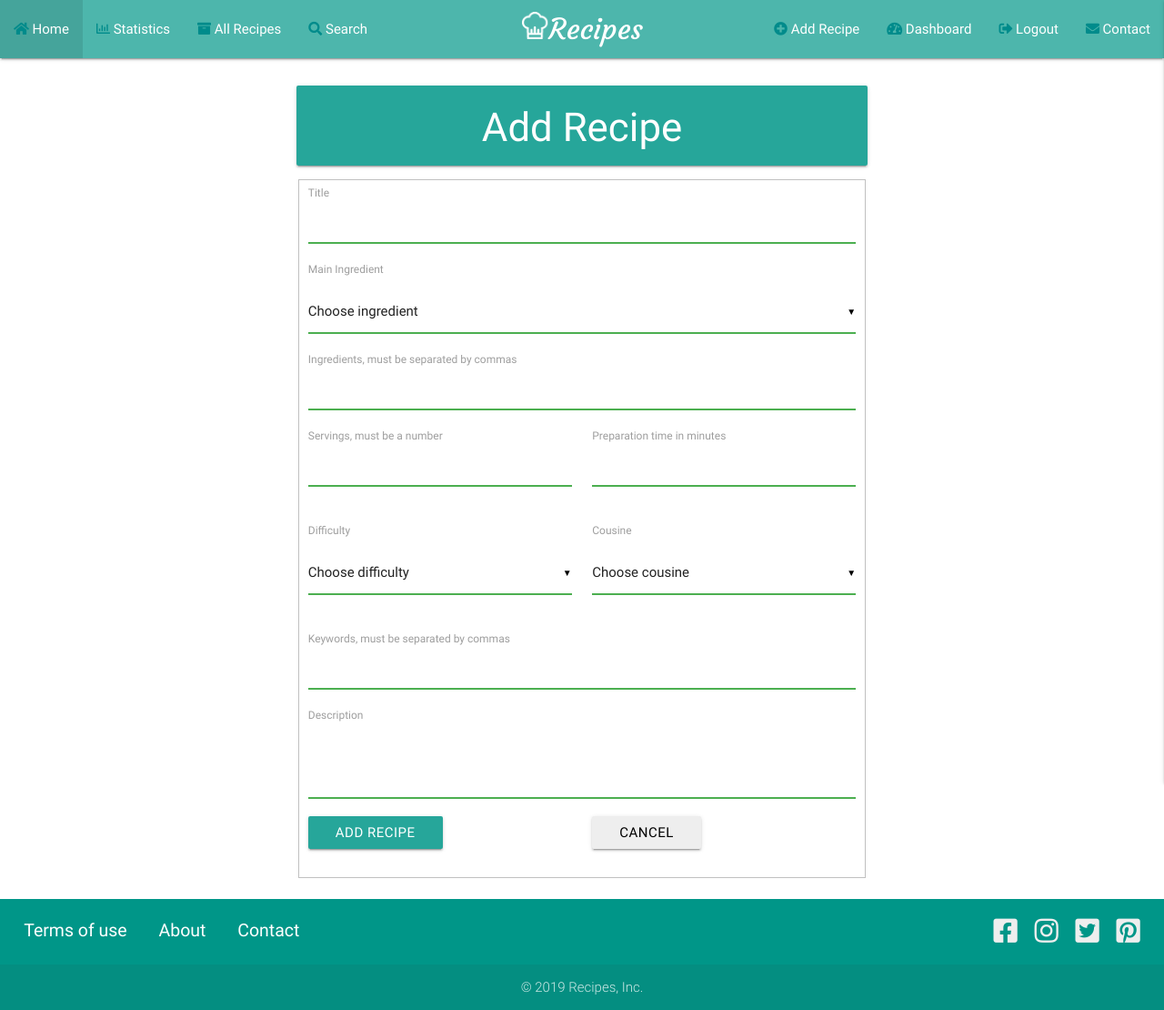
After one commit to mariusz79/Recipes-Third-Milestone-Project, a Flask app: page /add_recipe in a window 1280 px wide. The commit adds this page. Shown: the whole page at 91% size. Run offline with Flask 2, Linux system fonts and the light colour scheme; the visitor is signed in with stand-in values (Sample User, id 1); some libraries are stand-ins or nearby versions.

Commit message:
add ability to add recipe to database

```diff
--- a/app.py
+++ b/app.py
@@ -125,6 +125,69 @@ def count_document(category, subcategory):
 def statistics():
     return render_template('statistics.html', count_document=count_document, title='Statistics')
 
+
+class RecipeForm(Form):
+    title = StringField('Title', validators=[
+                        DataRequired(), Length(min=2, max=70)])
+    main_ingredient = SelectField('Main Ingredient', choices=[('', 'Choose ingredient'), ('eggs', 'eggs'), (
+        'cheese', 'cheese'), ('pasta', 'pasta'), ('wheat', 'wheat'), ('vegs', 'vegs'), ('fruits', 'fruits'), ('meat', 'meat')], validators=[DataRequired()])
+    ingredients = StringField('Ingredients, must be separated by commas', validators=[
+                              DataRequired(), Length(min=2, max=300)])
+    servings = IntegerField('Servings, must be a number', validators=[
+                            DataRequired(message='Integer betweeen 1 and 6 needed'), NumberRange(min=1, max=6, message='Integer betweeen 1 and 6 needed')])
+    body = TextAreaField('Description', validators=[
+                         DataRequired(), Length(min=40)])
+    prep_time = IntegerField('Preparation time in minutes', validators=[
+        DataRequired(message='Integer betweeen 1 and 180 needed'), NumberRange(min=1, max=180, message='Integer betweeen 1 and 180 needed')])
+    difficulty = SelectField('Difficulty', choices=[('', 'Choose difficulty'), ('easy', 'easy'), (
+        'medium', 'medium'), ('difficult', 'difficult')], validators=[DataRequired()])
+    cousine = SelectField('Cousine', choices=[('', 'Choose cousine'), ('asian', 'asian'), (
+        'european', 'european'), ('african', 'african'), ('american', 'american')], validators=[DataRequired()])
+    keywords = StringField('Keywords, must be separated by commas', validators=[
+                           DataRequired(), Length(min=2, max=100)])
+
+    def validate_ingredients(self, ingredients):
+        form = RecipeForm(request.form)
+        ingredients = form.ingredients.data
+        if ' ' in ingredients and not ',' in ingredients:
+            raise ValidationError(
+                'Ingredients must be separated by comma.')
+
+    def validate_keywords(self, keywords):
+        form = RecipeForm(request.form)
+        keywords = form.keywords.data
+        if ' ' in keywords and not ',' in keywords:
+            raise ValidationError(
+                'Keywords must be separated by comma.')
+
+
+@app.route("/add_recipe", methods=["GET", "POST"])
+@login_required
+def add_recipe():
+    form = RecipeForm(request.form)
+    now = datetime.utcnow()
+    if request.method == 'POST' and form.validate():
+        title = form.title.data
+        body = form.body.data
+        main_ingredient = form.main_ingredient.data
+        ingredients = form.ingredients.data
+        servings = form.servings.data
+        prep_time = form.prep_time.data
+        difficulty = form.difficulty.data
+        cousine = form.cousine.data
+        keywords = form.keywords.data
+        user_id = current_user.get_id()
+        user = mongo.db.users.find_one({"_id": ObjectId(user_id)})
+        author = user['username']
+        date_of_adding = now.strftime("%b %d, %Y")
+        recipes = mongo.db.recipes
+        result = recipes.insert_one({'title': title.capitalize(), 'main_ingredient': main_ingredient, 'ingredients': ingredients, 'servings': servings, 'prep_time': prep_time, 'body': body,
+                                     'difficulty': difficulty, 'cousine': cousine, 'keywords': keywords, 'author': author, 'date_of_adding': date_of_adding})
+
+        flash('Data saved, You can add image', 'success')
+        return redirect(url_for('home'))
+    return render_template("add_recipe.html", form=form, title='Add Recipe')
+
 @app.route('/')
 def home():
     return render_template('base.html')
--- a/static/css/style.css
+++ b/static/css/style.css
@@ -27,6 +27,7 @@ main {
     margin-right: 3px;
     color: coral;
 }
+
 .side-nav li>a {
     color: rgba(9, 169, 126, 0.87);
     display: block;
@@ -37,13 +38,12 @@ main {
     padding: 0 32px;
     border-bottom: 1px solid gainsboro;
 }
+
 .side-nav li>a:hover{
     background: #75e2b3;
 }
 
 /*footer*/
-
-
 .footer-link:hover{
     color: rgb(20, 13, 1);
 }
@@ -54,16 +54,59 @@ main {
     margin-left: 1rem;
     margin-right: 1rem;
 }
+
 .social-icons{
     text-align: right;
+}
 
-}
 .social-icon{
     font-size: 2rem;
     margin-right: 1rem;
 }
+
 .social-icon:hover{
     color: black;
+}
+
+/*dashboard*/
+.profile-button{
+    margin-top: 1rem;
+    margin-right: 5px;
+    height: 5rem;
+    border-radius: 3%;
+}
+
+.profile-button-icon{
+    font-size: 1.8rem;
+}
+
+.collapsible-header{
+    display: inherit;
+}
+
+.dashboard-link{
+    color: #ffa318;
+}
+
+.dashboard-link:hover{
+    color: #7aa5eb;
+}
+
+.recipe-button{
+    margin-bottom: 1rem;
+}
+
+#modal1{
+    overflow: inherit;
+    width:-moz-fit-content;
+    width: fit-content;
+}
+
+/*add recipe*/
+.add-recipe-title{
+    padding: 0;
+    margin-top: 2rem;
+    display: grid;
 }
 
 /*alerts*/
@@ -94,18 +137,22 @@ main {
     background-color: #039be5;
     color: #fff;
 }
+
 .materialert.success{
     background-color: #43a047;
     color: #fff;
 }
+
 .materialert.error{
     background-color: #c62828;
     color: #fff;
 }
+
 .materialert.danger{
     background-color: #c62828;
     color: #fff;
 }
+
 .materialert.warning{
     background-color: #fbc02d;
     color: #fff;
@@ -123,22 +170,26 @@ main {
     text-overflow: ellipsis;
     white-space: nowrap;
 }
+
 /*on hover show full text*/
 .card .card-content .card-title:hover{
     overflow: visible;
     white-space: normal;
     height:auto;
 }
+
 .card .card-content p{
     overflow: hidden;
     text-overflow: ellipsis;
     white-space: nowrap;
 }
+
 .card .card-content p:hover{
     overflow: visible;
     white-space: normal;
     height:auto;
 }
+
 .card .card-action {
     padding: 2px 24px;
     font-size: large;
@@ -161,6 +212,7 @@ main {
   visibility: hidden;
   z-index: 1000;
 }
+
 #button-up::after {
   content: "";
   font-family: FontAwesome;
@@ -170,17 +222,21 @@ main {
   line-height: 50px;
   color: #fff;
 }
+
 #button-up:hover {
   cursor: pointer;
   background-color: #333;
 }
+
 #button-up:active {
   background-color: #555;
 }
+
 #button-up.show {
   opacity: 1;
   visibility: visible;
 }
+
 .arrow-up{
 font-size: xx-large;
     position: absolute;
@@ -188,12 +244,22 @@ font-size: xx-large;
     top: 9px;
     color: azure;
 }
+
 /*media queries*/
 @media (max-width: 600px){
     .social-icons, .footer-links{
         text-align: center;
     }
+
     .social-icons{
     margin-top: 1rem;
     }
+
+    .recipe-button{
+        width: 90%;
     }
+
+    .cancel-button{
+        margin-top: 1.5rem;
+}
+}
--- /dev/null
+++ b/templates/add_recipe.html
@@ -0,0 +1,177 @@
+{% extends 'base.html' %}
+
+{% block content %}
+
+<div class="container">
+
+    <div class="container">
+        <div class="center card teal lighten-1 white-text add-recipe-title">
+            <h3>Add Recipe</h3>
+        </div>
+
+        <fieldset>
+            <form method="POST" action="" enctype="multipart/form-data">
+                <div>
+                    {{ form.title.label(class="input-field  validate") }}
+                    {% if form.title.errors %}
+                    {{ form.title(class="input-field   validate invalid") }}
+                    <div class="invalid">
+                        {% for error in form.title.errors %}
+                        <span>{{ error }}</span>
+                        {% endfor %}
+                    </div>
+                    {% else %}
+                    {{ form.title(class="input-field   validate valid") }}
+                    {% endif %}
+                </div>
+
+                <div>
+                    {{ form.main_ingredient.label(class="input-field   validate") }}
+                    {% if form.main_ingredient.errors %}
+                    {{ form.main_ingredient(class="input-field   validate invalid") }}
+                    <div class="invalid">
+                        {% for error in form.main_ingredient.errors %}
+                        <span>{{ error }}</span>
+                        {% endfor %}
+                    </div>
+                    {% else %}
+                    {{ form.main_ingredient(class="input-field   validate valid") }}
+                    {% endif %}
+                </div>
+
+                <div>
+                    {{ form.ingredients.label(class="input-field   validate") }}
+                    {% if form.ingredients.errors %}
+                    {{ form.ingredients(class="input-field   validate invalid") }}
+                    <div class="invalid">
+                        {% for error in form.ingredients.errors %}
+                        <span>{{ error }}</span>
+                        {% endfor %}
+                    </div>
+                    {% else %}
+                    {{ form.ingredients(class="input-field   validate valid") }}
+                    {% endif %}
+                </div>
+
+                <div class="row">
+                    <div class="col s12 m6">
+                        {{ form.servings.label(class="input-field   l8 validate") }}
+                        {% if form.servings.errors %}
+                        {{ form.servings(class="input-field   validate invalid") }}
+                        <div class="invalid">
+                            {% for error in form.servings.errors %}
+                            <span>{{ error }}</span>
+                            {% endfor %}
+                        </div>
+                        {% else %}
+                        {{ form.servings(class="input-field   validate valid") }}
+                        {% endif %}
+                    </div>
+
+                    <div class="col s12 m6">
+                        {{ form.prep_time.label(class="input-field  8 validate") }}
+                        {% if form.prep_time.errors %}
+                        {{ form.prep_time(class="input-field   validate invalid") }}
+                        <div class="invalid">
+                            {% for error in form.prep_time.errors %}
+                            <span>{{ error }}</span>
+                            {% endfor %}
+                        </div>
+                        {% else %}
+                        {{ form.prep_time(class="input-field   validate valid") }}
+                        {% endif %}
+                    </div>
+                </div>
+
+                <div class="row">
+                    <div class="col s12 m6">
+                        {{ form.difficulty.label(class="input-field   validate") }}
+                        {% if form.difficulty.errors %}
+                        {{ form.difficulty(class="input-field   validate invalid") }}
+                        <div class="invalid">
+                            {% for error in form.difficulty.errors %}
+                            <span>{{ error }}</span>
+                            {% endfor %}
+                        </div>
+                        {% else %}
+                        {{ form.difficulty(class="input-field   validate valid") }}
+                        {% endif %}
+                    </div>
+
+                    <div class="col s12 m6">
+                        {{ form.cousine.label(class="input-field  validate") }}
+                        {% if form.cousine.errors %}
+                        {{ form.cousine(class="input-field  validate invalid") }}
+                        <div class="invalid">
+                            {% for error in form.cousine.errors %}
+                            <span>{{ error }}</span>
+                            {% endfor %}
+                        </div>
+                        {% else %}
+                        {{ form.cousine(class="input-field  validate valid") }}
+                        {% endif %}
+                    </div>
+                </div>
+
+                <div>
+                    {{ form.keywords.label(class="input-field  validate") }}
+                    {% if form.keywords.errors %}
+                    {{ form.keywords(class="input-field  validate invalid") }}
+                    <div class="invalid">
+                        {% for error in form.keywords.errors %}
+                        <span>{{ error }}</span>
+                        {% endfor %}
+                    </div>
+                    {% else %}
+                    {{ form.keywords(class="input-field validate valid") }}
+                    {% endif %}
+                </div>
+
+                <div>
+                    {{ form.body.label(id="textarea1", class="materialize-textarea validate ") }}
+                    {% if form.body.errors %}
+                    {{ form.body(id="textarea1", class="materialize-textarea validate invalid") }}
+                    {% for error in form.body.errors %}
+                    <span>{{ error }}</span>
+                    {% endfor %}
+                    {% else %}
+                    {{ form.body(id="textarea1", class="materialize-textarea validate valid") }}
+                    {% endif %}
+                </div>
+
+                <div class="row">
+                    <div class="col s12 m6">
+                        <button class="btn waves-effect waves-light" type="submit" name="action">Add recipe</button>
+                    </div>
+                    <div class="col s12 m6 cancel-button">
+                        <a href="{{url_for('home')}}"
+                            class="btn  grey lighten-3 black-text waves-effect waves-light">Cancel</a>
+                    </div>
+                </div>
+            </form>
+        </fieldset>
+    </div>
+    <br>
+</div>
+
+
+<script src="https://cdnjs.cloudflare.com/ajax/libs/jquery/3.4.0/jquery.min.js"></script>
+<script type="text/javascript">
+    $(document).ready(function () {
+        var btn = $('#button');
+        $(window).scroll(function () {
+            if ($(window).scrollTop() > 300) {
+                btn.addClass('show');
+            } else {
+                btn.removeClass('show');
+            }
+        });
+
+        btn.on('click', function (e) {
+            e.preventDefault();
+            $('html, body').animate({ scrollTop: 0 }, '300');
+        });
+    });
+</script>
+
+{% endblock content %}
--- a/templates/base.html
+++ b/templates/base.html
@@ -30,44 +30,55 @@
                     <a href="#" data-activates="mobile-demo" class="button-collapse right"><i
                             class="fas fa-bars"></i></a>
                     <ul class="hide-on-med-and-down">
-                        <li class="left"><a href="#"><i class="fas fa-home nav-icon"></i> Home</a>
+                        <li class="left"><a href="{{url_for('home')}}"><i class="fas fa-home nav-icon"></i> Home</a>
                         </li>
-                        <li class="left"><a href="#"><i class="far fa-chart-bar nav-icon"></i>
+                        <li class="left"><a href="{{url_for('statistics')}}"><i class="far fa-chart-bar nav-icon"></i>
                                 Statistics</a></li>
-                        <li class="left"><a href="#"><i
-                                    class="fas fa-archive nav-icon"></i> All Recipes</a></li>
+                        <li class="left"><a href="#"><i class="fas fa-archive nav-icon"></i> All
+                                Recipes</a></li>
                         <li class="left"><a href="#"><i class="fas fa-search nav-icon"></i>
                                 Search</a></li>
                         <li class="right"><a href="#"><i class="fas fa-envelope nav-icon"></i>
                                 Contact</a></li>
+                        {% if current_user.is_authenticated %}
+                        <li class="right"><a href="{{url_for('logout')}}"><i class="fas fa-sign-out-alt nav-icon"></i>
+                                Logout</a></li>
+                        <li class="right"><a href="#"><i class="fas fa-tachometer-alt nav-icon"></i> Dashboard</a></li>
+                        {% else %}
                         <li class="right"><a href="{{url_for('register')}}"><i class="fas fa-user-plus nav-icon"></i>
                                 Register</a></li>
                         <li class="right"><a href="{{url_for('login')}}"><i class="fas fa-sign-in-alt nav-icon"></i>
                                 Login</a></li>
-                        <li class="right"><a href="#"><i
-                                    class="fas fa-plus-circle nav-icon"></i> Add Recipe</a></li>
+                        {% endif %}
+                        <li class="right"><a href="#"><i class="fas fa-plus-circle nav-icon"></i> Add Recipe</a></li>
                     </ul>
                 </div>
             </nav>
         </div>
         <ul class="side-nav" id="mobile-demo">
-            <li class="center"> <a href="#!"><span class="sidenav-icon"> <i
-                            class="far fa-times-circle"></i></span>Close</a></li>
+            <li class="center"> <a href="#!"><span class="sidenav-icon"> <i class="far fa-times-circle"></i></span>Close</a></li>
             <br>
-            <li class="center"><a href="#"><span class="sidenav-icon"><i
-                            class="fas fa-home"></i></span>Home</a></li>
+            <li class="center"><a href="{{url_for('home')}}"><span class="sidenav-icon"><i class="fas fa-home"></i></span>Home</a>
+            </li>
             <li class="center"><a href="#"><span class="sidenav-icon"><i
                             class="fas fa-search"></i></span>Search</a></li>
             <li class="center"><a href="#"><span class="sidenav-icon"><i
                             class="fas fa-plus-circle"></i></span>Add recipe</a></li>
-            <li class="center"><a href="#"><span class="sidenav-icon"><i
+            <li class="center"><a href="{{url_for('statistics')}}"><span class="sidenav-icon"><i
                             class="far fa-chart-bar"></i></span>Statistics</a></li>
             <li class="center"><a href="#"><span class="sidenav-icon"><i
                             class="fas fa-archive"></i></span>All Recipes</a></li>
+            {% if current_user.is_authenticated %}
+            <li class="center"><a href="#"><span class="sidenav-icon"><i
+                            class="fas fa-tachometer-alt"></i></span>Dashboard</a></li>
+            <li class="center"><a href="{{url_for('logout')}}"><span class="sidenav-icon"><i
+                            class="fas fa-sign-out-alt"></i></span>Logout</a></li>
+            {% else %}
             <li class="center"><a href="{{url_for('register')}}"><span class="sidenav-icon"><i
                             class="fas fa-user-plus"></i></span>Register</a></li>
             <li class="center"><a href="{{url_for('login')}}"><span class="sidenav-icon"><i
                             class="fas fa-sign-in-alt"></i></span>Login</a></li>
+            {% endif %}
         </ul>
     </header>
 
@@ -113,6 +124,11 @@
                 menuWidth: 300,
                 edge: 'right'
             });
+            $('#textarea1').val('New Text');
+            $('#textarea1').trigger('autoresize');
+            $(".dropdown-button").dropdown();
+            $('.collapsible').collapsible();
+            $('select').material_select();
             var btnup = $('#button-up');
 
             $(window).scroll(function () {
```
Also changed, not shown: static/users_avatars/default.jpg (added). Lines whose indentation alone changed are shown as unchanged.
